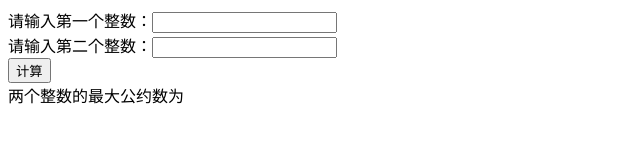
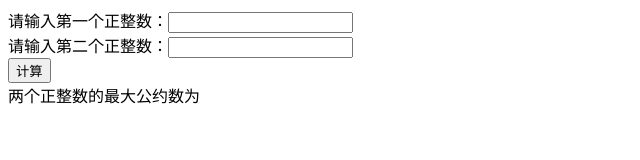
Before and after one commit to timedgqb/gcd, a plain HTML site: page index.html in a window 1280 px wide. Shown: the whole page, without its empty margins (0-640 px from the left). Drawn offline with Linux system fonts and the light colour scheme.

Commit message:
修改整数的描述

```diff
--- a/index.html
+++ b/index.html
@@ -9,13 +9,13 @@
 </head>
 
 <body>
-  请输入第一个整数：<input type="text" id="x" type="number">
+  请输入第一个正整数：<input type="text" id="x" type="number">
   <br>
-  请输入第二个整数：<input type="text" id="y" type="number">
+  请输入第二个正整数：<input type="text" id="y" type="number">
   <br>
   <input type="button" value="计算" onclick="getResult()">
   <br>
-  两个整数的最大公约数为 <span id="result"></span>
+  两个正整数的最大公约数为 <span id="result"></span>
   <script>
     function getResult(result) {
       var x = document.getElementById('x').value
```
